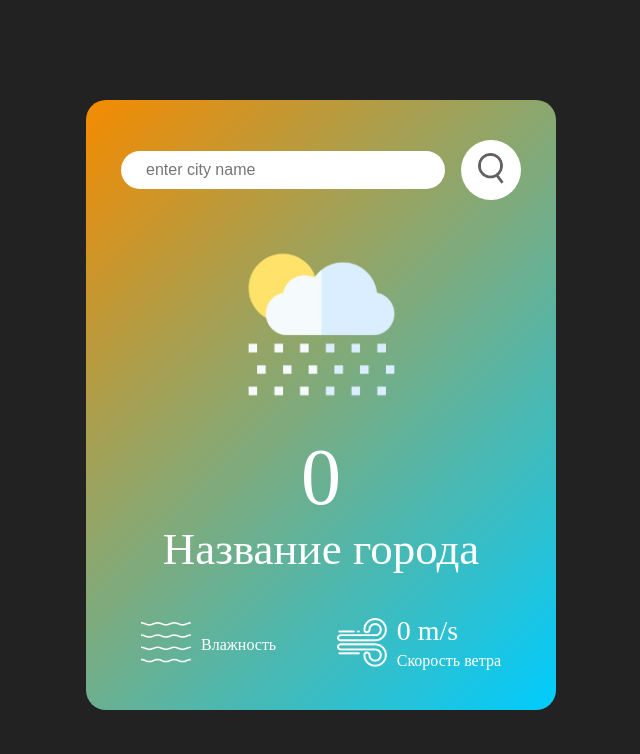
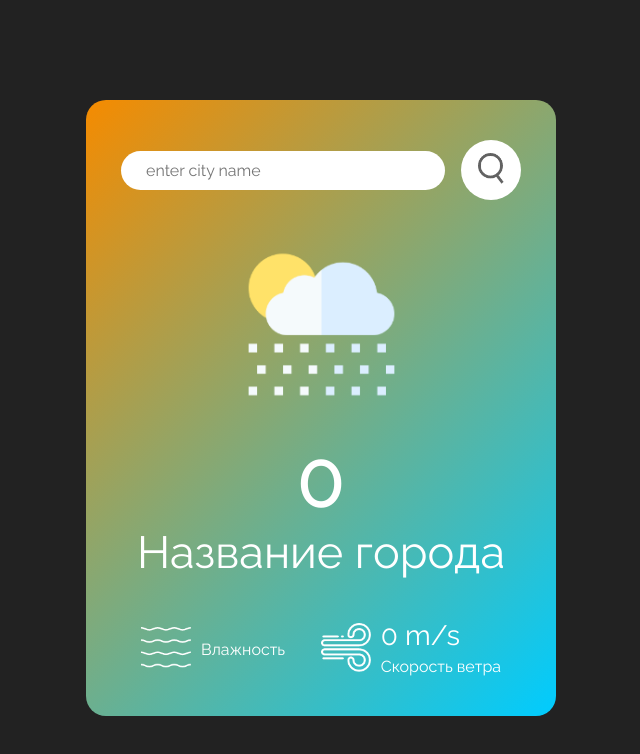
Before and after one commit to TomilinDmitry/Weather-app, a plain HTML site: page index.html in a window 1280 px wide. Both pictures are taken after a click on the button 810 px from the left and 170 px from the top of the page. Shown: the whole page, without its empty margins (319-959 px from the left). Drawn offline with Linux system fonts and the light colour scheme; no server answers.

Commit message:
change font-family

```diff
--- a/index.html
+++ b/index.html
@@ -6,6 +6,10 @@
     <meta http-equiv="X-UA-Compatible" content="IE=edge">
     <meta name="viewport" content="width=device-width, initial-scale=1.0">
     <link rel="stylesheet" href="style.css">
+    <link rel="preconnect" href="https://fonts.googleapis.com">
+    <link rel="preconnect" href="https://fonts.gstatic.com" crossorigin>
+    <link href="https://fonts.googleapis.com/css2?family=Raleway:wght@200;400;500;600;700&display=swap"
+        rel="stylesheet">
     <title>Weather-app</title>
 </head>
 
--- a/style.css
+++ b/style.css
@@ -2,7 +2,7 @@
     margin: 0;
     padding: 0;
     box-sizing: border-box;
-    /* font-family: ''; */
+    font-family: 'Raleway', sans-serif;
 }
 
 body {
```
